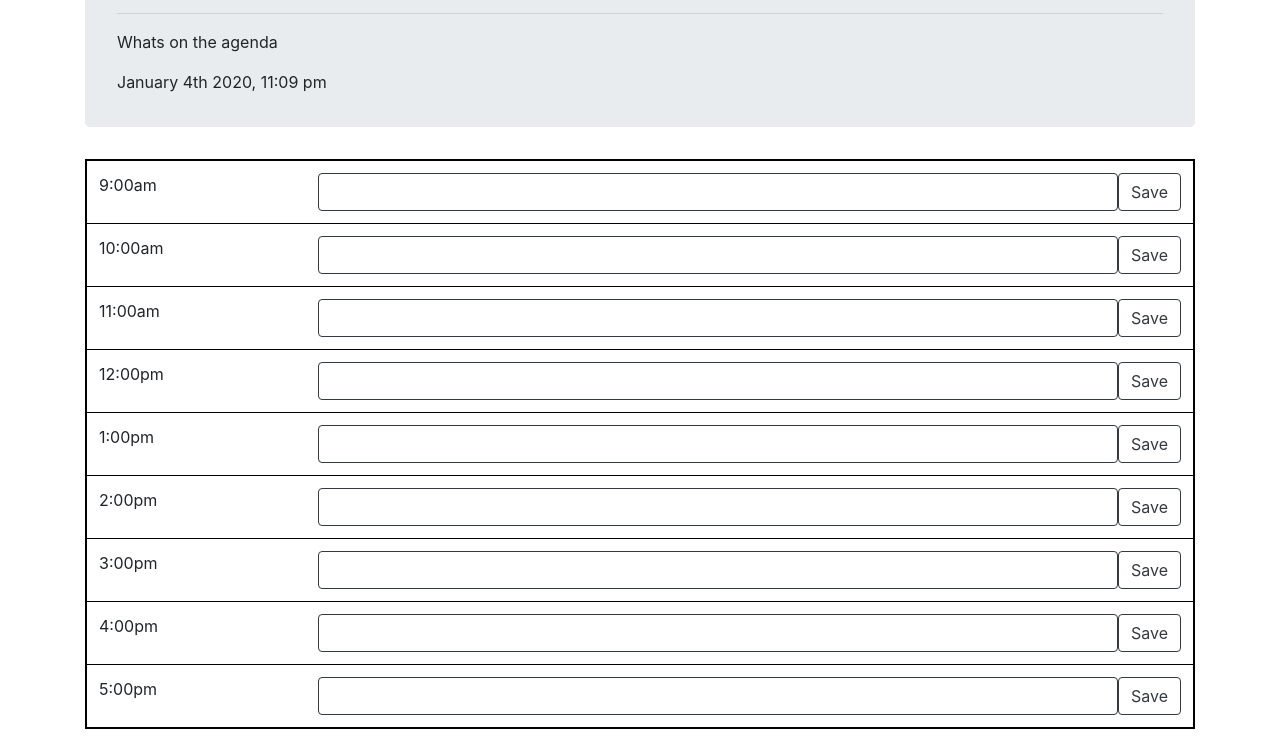
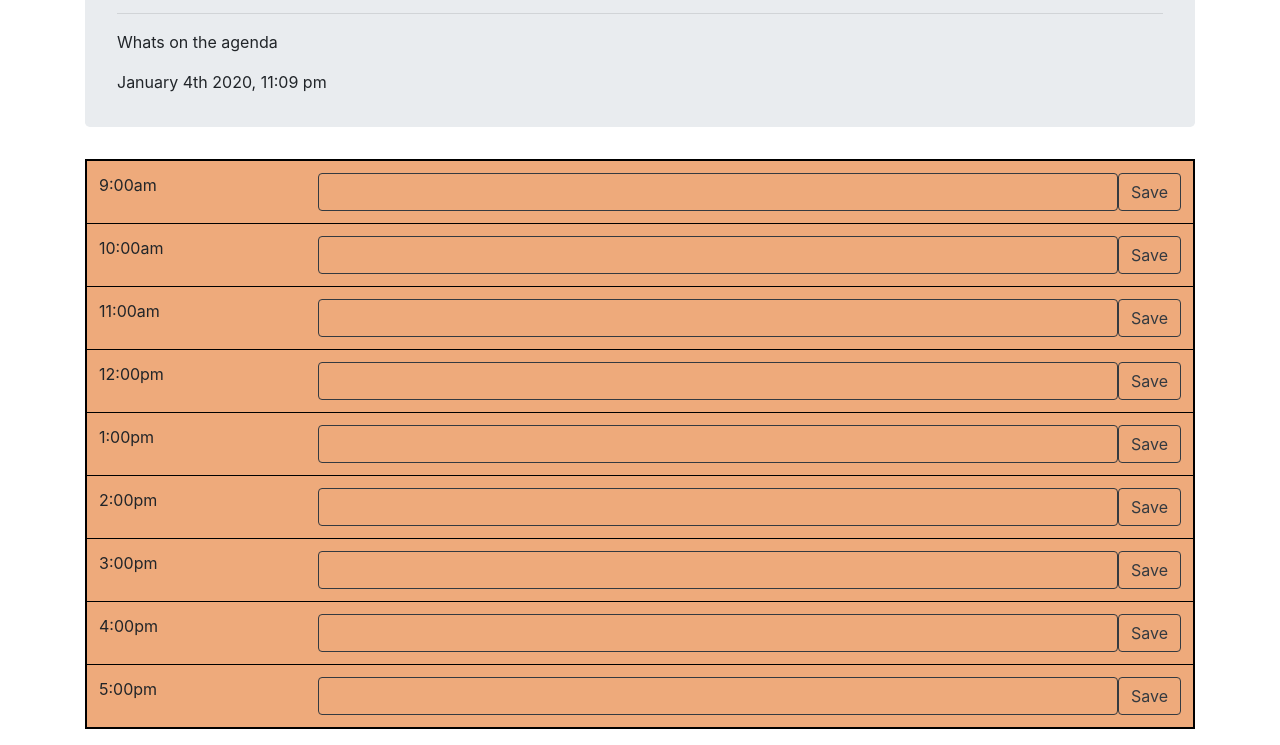
Before and after one commit to resousa/daily-work-planner, a plain HTML site: page index.html in a window 1280 px wide. Shown: the part 123-868 px from the top of the page. Drawn offline with nearby package versions, Linux system fonts and the light colour scheme.

Commit message:
added the color coding function utilizing momentJS

```diff
--- a/script.js
+++ b/script.js
@@ -1,8 +1,36 @@
 $(document).ready(function() {
+  //record current hour for addColor
+  var current = moment().hour();
+  console.log(moment().hour());
 
-    $(".info").text("Whats on the agenda");
+  //text
+  $(".info").text("Whats on the agenda");
 
-    var momentInterval = setInterval(function() {
-      $("#todaysDate").text(moment().format("MMMM Do YYYY, h:mm a"));
-    });
+  //MomemtJS display
+  var momentInterval = setInterval(function() {
+    $("#todaysDate").text(moment().format("MMMM Do YYYY, h:mm a"));
+  });
+
+  //assign hour value to tr class
+  addColor(".time9", 9);
+  addColor(".time10", 10);
+  addColor(".time11", 11);
+  addColor(".time12", 12);
+  addColor(".time1", 13);
+  addColor(".time2", 14);
+  addColor(".time3", 15);
+  addColor(".time4", 16);
+  addColor(".time5", 17);
+
+  //function to add colors
+  function addColor(trNumber, time) {
+    if (current > time) {
+      $(trNumber).addClass("over");
+    } else if (current < time) {
+      $(trNumber).addClass("soon");
+    } else if ((current = time)) {
+      $(trNumber).addClass("now");
+    }
+    console.log(time);
+  }
 });
--- a/style.css
+++ b/style.css
@@ -7,3 +7,15 @@
     td {
       border-bottom: .25px solid black;
     }
+
+    .over {
+        background-color: #EEAA7B;
+      }
+
+      .now {
+        background-color: #5AB9EA;
+      }
+
+      .soon {
+        background-color: #57BC90;
+      }
```
